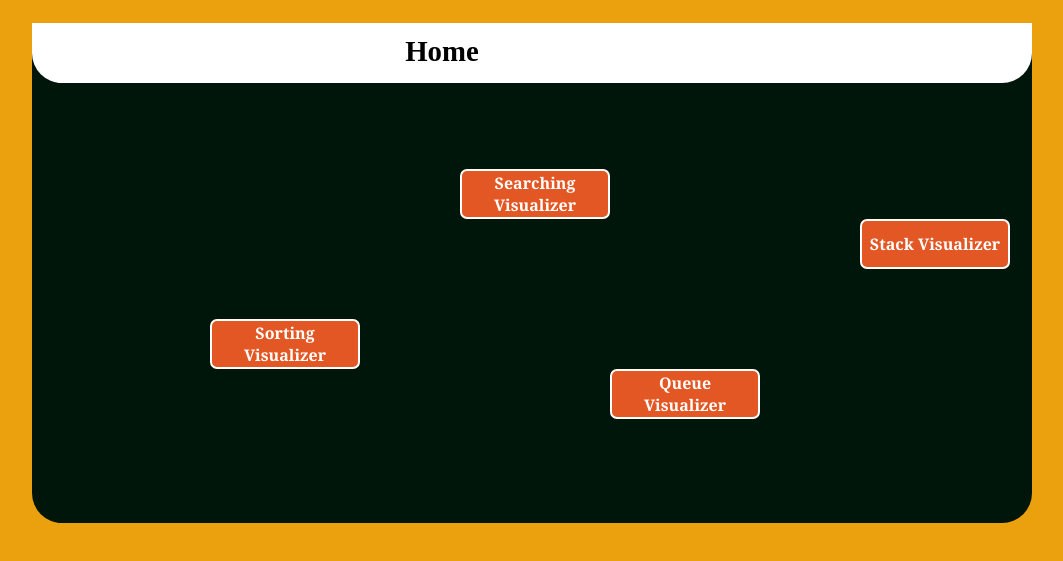
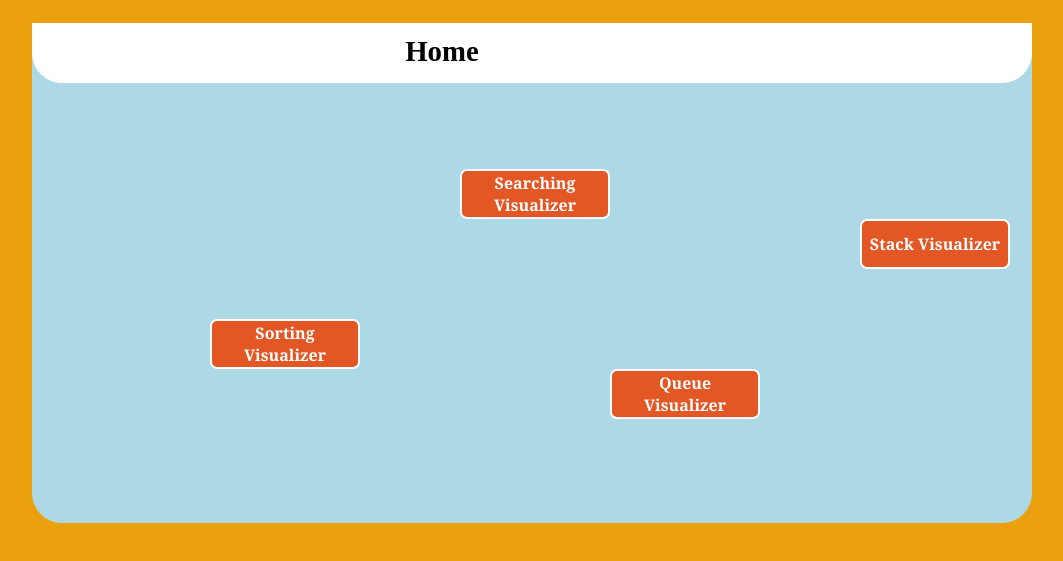
Before and after one commit to Tashii00/Algorithm-Visualizer, a plain HTML site: page index.html in a window 1280 px wide. Shown: the part 89-650 px from the top of the page, without its empty margins (198-1261 px from the left). Drawn offline with Linux system fonts and the light colour scheme.

Commit message:
Update style.css

```diff
--- a/style.css
+++ b/style.css
@@ -63,7 +63,7 @@ h2 {
   top: 14%;
   left: 18%;
   position: absolute;
-  background-color: #00160a;
+  background-color: #add8e6;;
   border-radius: 0px 0px 30px 30px;
 }
 
```
